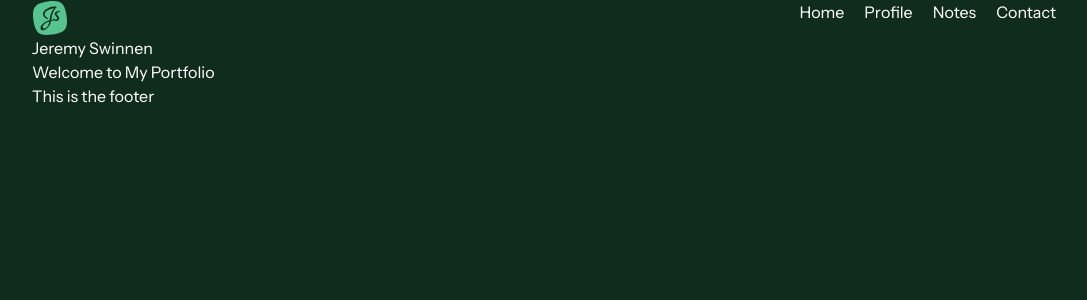
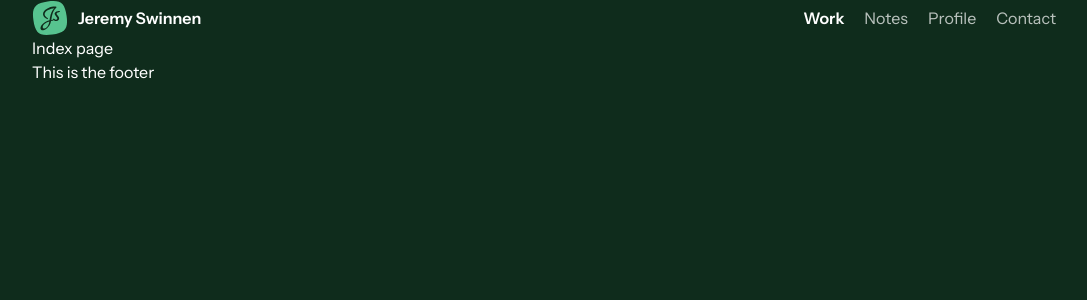
Before and after one commit to jereswinnen/jeremys, a Next.js app: page / in a window 1280 px wide. Shown: the top 300 px of the page, without its empty margins (96-1183 px from the left). Built offline with nearby package versions, Linux system fonts and the light colour scheme.

Commit message:
Setting up general page structure

```diff
--- a/src/components/Header.tsx
+++ b/src/components/Header.tsx
@@ -1,4 +1,5 @@
 import React from "react";
+import { useRouter } from "next/router";
 import { siteMap } from "../lib/siteMap";
 import { Brand } from "@/assets";
 
@@ -8,23 +9,34 @@ interface HeaderProps {
 }
 
 const Header = () => {
+  const router = useRouter();
+  const currentPath = router.asPath;
   return (
-    <header className="flex flex-row justify-between">
-      <a href="/">
+    <header className="flex flex-row items-center justify-between">
+      <a href="/" className="flex flex-row gap-2.5 items-center font-semibold">
         <Brand className="text-brandGreen" /> Jeremy Swinnen
       </a>
       <nav>
         <ul className="flex flex-row gap-5">
           {siteMap.map((page) => (
             <li key={page.path}>
-              <a href={page.path}>{page.title}</a>
+              <a
+                href={page.path}
+                className={
+                  currentPath === page.path
+                    ? "text-white font-semibold"
+                    : "text-white/70 hover:text-white active:text-white/90 active:duration-0 transition-all duration-150"
+                }
+              >
+                {page.title}
+              </a>
               {/* Uncomment below to include subpages in the menu */}
               {/*
               {page.subpages.length > 0 && (
                 <ul>
                   {page.subpages.map((subpage) => (
                     <li key={subpage.path}>
-                      <a href={subpage.path}>{subpage.title}</a>
+                      <a href={subpage.path} className={currentPath === subpage.path ? 'current-page-class' : ''}>{subpage.title}</a>
                     </li>
                   ))}
                 </ul>
--- a/src/lib/siteMap.ts
+++ b/src/lib/siteMap.ts
@@ -1,12 +1,7 @@
 export const siteMap = [
   {
-    title: "Home",
+    title: "Work",
     path: "/",
-    subpages: []
-  },
-  {
-    title: "Profile",
-    path: "/profile",
     subpages: []
   },
   {
@@ -21,6 +16,11 @@ export const siteMap = [
     ]
   },
   {
+    title: "Profile",
+    path: "/profile",
+    subpages: []
+  },
+  {
     title: "Contact",
     path: "/contact",
     subpages: []
--- a/src/pages/contact.tsx
+++ b/src/pages/contact.tsx
@@ -0,0 +1,17 @@
+import Head from "next/head";
+import React from "react";
+
+const Contact = () => {
+  return (
+    <>
+      <Head>
+        <title>Contact</title>
+        <meta name="description" content="Personal site" />
+      </Head>
+      <h1>Contact page</h1>
+      {/* Add more content here */}
+    </>
+  );
+};
+
+export default Contact;
--- a/src/pages/index.tsx
+++ b/src/pages/index.tsx
@@ -1,11 +1,16 @@
+import Head from "next/head";
 import React from "react";
 
 const HomePage = () => {
   return (
-    <div>
-      <h1>Welcome to My Portfolio</h1>
+    <>
+      <Head>
+        <title>Testing</title>
+        <meta name="description" content="Personal site" />
+      </Head>
+      <h1>Index page</h1>
       {/* Add more content here */}
-    </div>
+    </>
   );
 };
 
--- a/src/pages/notes/index.tsx
+++ b/src/pages/notes/index.tsx
@@ -0,0 +1,17 @@
+import Head from "next/head";
+import React from "react";
+
+const Notes = () => {
+  return (
+    <>
+      <Head>
+        <title>Notes</title>
+        <meta name="description" content="Personal site" />
+      </Head>
+      <h1>Notes index page</h1>
+      {/* Add more content here */}
+    </>
+  );
+};
+
+export default Notes;
--- a/src/pages/profile.tsx
+++ b/src/pages/profile.tsx
@@ -0,0 +1,17 @@
+import Head from "next/head";
+import React from "react";
+
+const Profile = () => {
+  return (
+    <>
+      <Head>
+        <title>Profile</title>
+        <meta name="description" content="Personal site" />
+      </Head>
+      <h1>Profile page</h1>
+      {/* Add more content here */}
+    </>
+  );
+};
+
+export default Profile;
```
